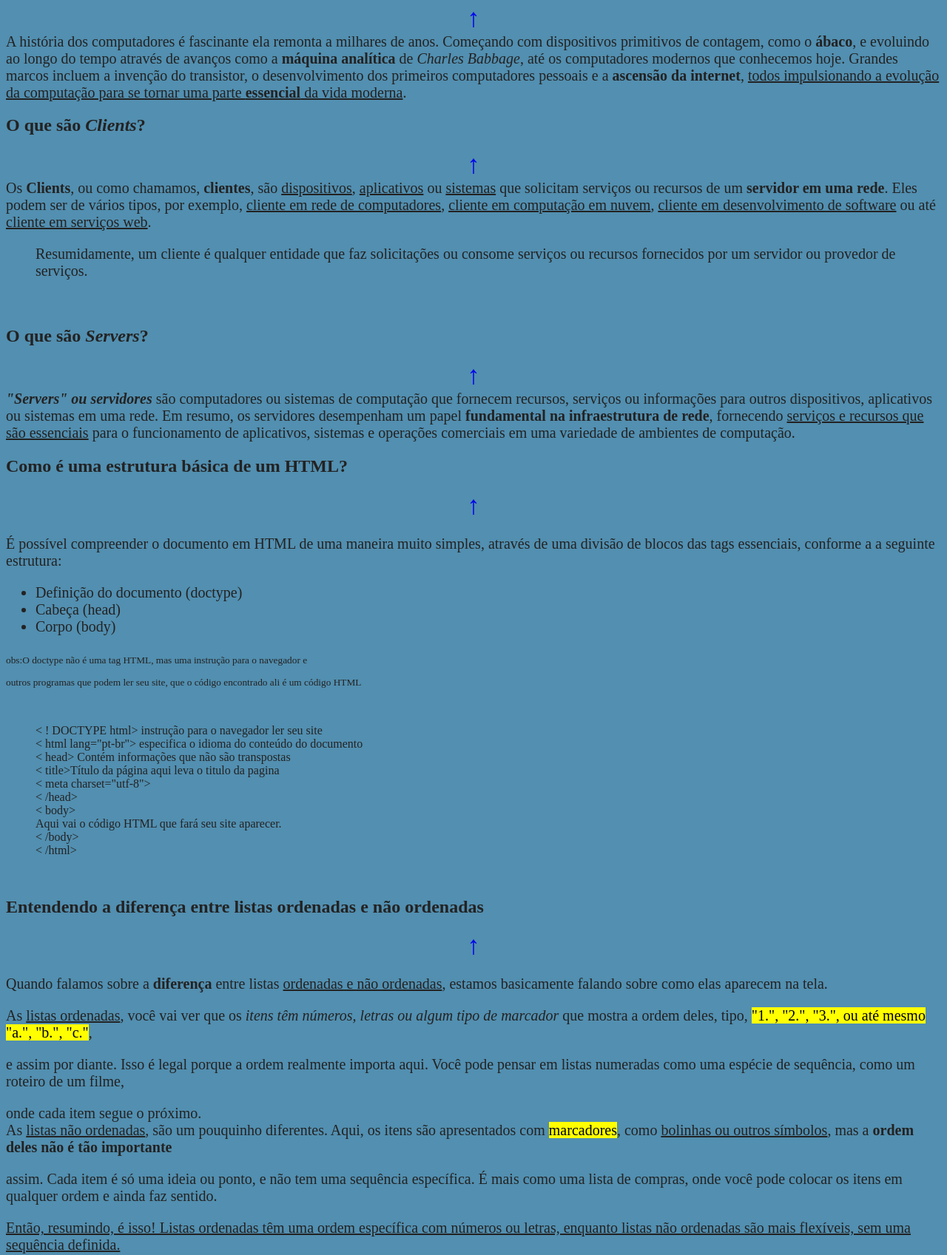
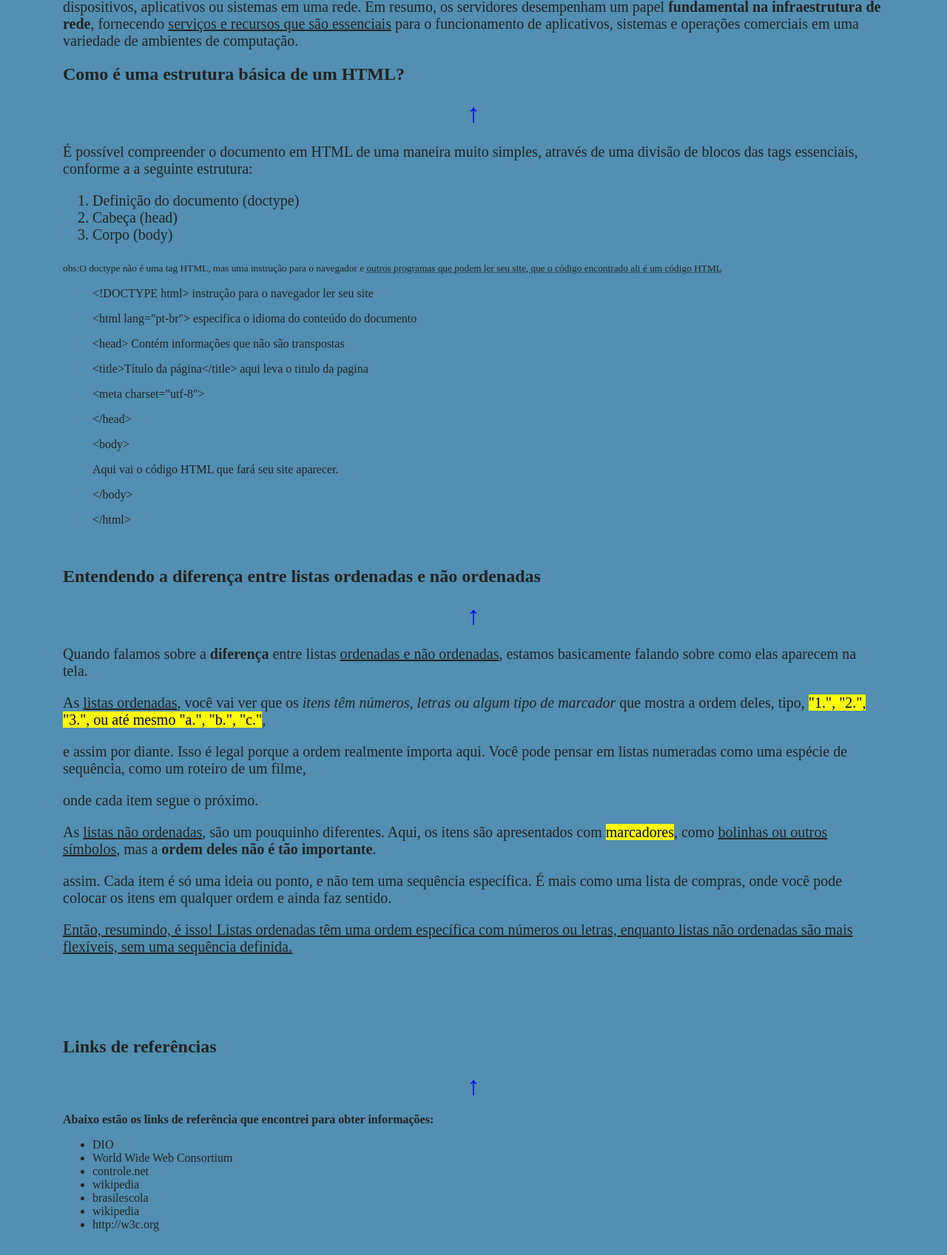
Before and after one commit to viniciusldiniz/Desafio-de-Projeto-Dio, a plain HTML site: page Index.html in a window 1280 px wide. Shown: the part 1017-2714 px from the top of the page at 74% size. Drawn offline with Linux system fonts and the light colour scheme.

Commit message:
Index.html
Uma pequena atualização no  index
inserindo umas tags e atualizando

```diff
--- a/Index.html
+++ b/Index.html
@@ -8,11 +8,10 @@
     <title>Página - Módulo I - Primeiros Passos com HTML</title>
 </head>
 
-<body style="background-color: rgb(82, 143, 176); color: rgb(35, 34, 34); margin: 35; padding: 50;">
+<body style="background-color: rgb(82, 143, 176); color: rgb(35, 34, 34); margin: 35px; padding: 50px;">
 
     <br>
-    <h1 style="text-align: center;">Módulo 1 - Primeiros Passos com
-        HTML</h1>
+    <h1 style="text-align: center;">Módulo 1 - Primeiros Passos com HTML</h1>
     <hr /> <!-- Hr serve para por uma linha na página -->
 
     <h2>Índice</h2>
@@ -42,64 +41,27 @@
     </ul>
 
     <br>
-    <br>
-    <br>
-    <br>
-    <br>
-    <br>
-    <br>
-    <br>
-    <br>
-    <br>
-    <br>
-    <br>
-    <br>
-    <br>
-    <br>
-    <!-- Junto do <span>, inseri o estilo para aumentar a fonte, visando melhorar a visibilidade. -->
-    <br>
-    <br>
-    <br>
-    <br>
-    <br>
-    <br>
-    <!-- Quis fazer essa quebra de linha para ficar algo mais dinâmico -->
-    <br>
-    <br>
-    <br>
-    <br>
-    <br>
-    <br>
-    <br>
-    <br> <!-- text-decoration: none --- usei para  remover  a decoração boba do texto-->
-    <br>
-    <br>
-    <br>
-    <br>
-    <br>
-    <br>
-    <br>
 
     <h2 id="História">História dos computadores</h2>
 
-    <center><a href="#" id="rolaraotopo" title="Voltar ao Topo" style="text-decoration: none;"><span
+    <center><a href="#rolaraotopo" title="Voltar ao Topo" style="text-decoration: none;"><span
                 style="font-size: 35px;">&#8593;</span></a></center>
     <!-- Link "âncoras" para voltar ao topo, essa &#8593 é a seta para cima -->
 
     <span style="font-size: 20px;"> A história dos computadores é fascinante
         ela remonta a milhares de anos. Começando com dispositivos
         primitivos de contagem, como o <a href="https://pt.wikipedia.org/wiki/%C3%81baco"
-            title="Click  aqui para saber mais sobre" target="blank"
+            title="Click  aqui para saber mais sobre" target="_blank"
             style="text-decoration: none; color: inherit;"><strong>ábaco</strong></a>,
         e evoluindo ao longo do tempo através de avanços como a <a
             href=" https://pt.wikipedia.org/wiki/M%C3%A1quina_anal%C3%ADtica" title="Click  aqui para saber mais sobre"
-            target="blank" style="text-decoration: none; color: inherit;"><strong>máquina
+            target="_blank" style="text-decoration: none; color: inherit;"><strong>máquina
                 analítica</strong> de <i>Charles Babbage</i></a>, até os
         computadores modernos que conhecemos hoje. Grandes marcos incluem a
         invenção do transistor, o desenvolvimento dos primeiros computadores
         pessoais e a <a
             href="https://brasilescola.uol.com.br/informatica/internet.htm#:~:text=Na%20d%C3%A9cada%20de%201980%2C%20a,de%205%20bilh%C3%B5es%20de%20usu%C3%A1rios."
-            title="Click  aqui para saber mais sobre" target="blank"
+            title="Click  aqui para saber mais sobre" target="_blank"
             style="text-decoration: none; color: inherit;"><strong>ascensão
                 da internet</strong></a>, <u>todos impulsionando a evolução
             da computação para se tornar uma parte
@@ -109,17 +71,17 @@
 
     <h2 id="Clients">O que são <i>Clients</i>?</h2>
 
-    <center><a href="#" id="rolaraotopo" title="Voltar ao Topo" style="text-decoration: none;"><span
+    <center><a href="#rolaraotopo" title="Voltar ao Topo" style="text-decoration: none;"><span
                 style="font-size: 35px;">&#8593;</span></a></center>
     <!-- Link para voltar ao topo, essa &#8593 é a seta para cima -->
 
     <span style="font-size: 20px;">Os <a href="https://pt.wikipedia.org/wiki/Cliente_(computa%C3%A7%C3%A3o)"
-            title="Click  aqui para saber mais sobre" target="blank"
+            title="Click  aqui para saber mais sobre" target="_blank"
             style="text-decoration: none; color: inherit;"><strong>Clients</strong></a>,
         ou como chamamos, <strong>clientes</strong>, são
         <u>dispositivos</u>, <u>aplicativos</u> ou <u>sistemas</u> que
         solicitam serviços ou recursos de um <a href="https://www.controle.net/faq/o-que-sao-servidores"
-            title="Click  aqui para saber mais sobre" target="blank"
+            title="Click  aqui para saber mais sobre" target="_blank"
             style="text-decoration: none; color: inherit;"><strong>servidor
                 em uma rede</strong></a>. Eles podem ser de vários tipos,
         por exemplo, <u>cliente em rede de computadores</u>, <u>cliente em
@@ -133,13 +95,13 @@
 
     <h2 id="Servers">O que são <i>Servers</i>?</h2>
 
-    <center><a href="#" id="rolaraotopo" title="Voltar ao Topo" style="text-decoration: none;"><span
+    <center><a href="#rolaraotopo" title="Voltar ao Topo" style="text-decoration: none;"><span
                 style="font-size: 35px;">&#8593;</span></a></center>
     <!-- Link para voltar ao topo, essa &#8593 é a seta para cima -->
 
     <span style="font-size: 20px;"><strong><i><a
                     href=" https://digitalpixel.com.br/wp-content/uploads/2013/06/o_que_e_um_servidor.jpg"
-                    target="blank" style="text-decoration: none; color: inherit;">"Servers"
+                    target="_blank" style="text-decoration: none; color: inherit;">"Servers"
                     ou servidores</a></i></strong> são computadores ou
         sistemas de computação que fornecem recursos, serviços ou
         informações para outros dispositivos, aplicativos ou sistemas em uma
@@ -153,38 +115,38 @@
 
     <h2 id="estruturabasica">Como é uma estrutura básica de um HTML?</h2>
 
-    <center><a href="#" id="rolaraotopo" title="Voltar ao Topo" style="text-decoration: none;"><span
+    <center><a href="#rolaraotopo" title="Voltar ao Topo" style="text-decoration: none;"><span
                 style="font-size: 35px;">&#8593;</span></a></center>
     <!-- Link para voltar ao topo, essa &#8593 é a seta para cima -->
     <span style="font-size: 20px;">
 
         <p>É possível compreender o documento em HTML de uma maneira muito simples, através de uma divisão de blocos das
             tags essenciais, conforme a a seguinte estrutura:</p>
-        <ul>
+        <ol>
             <li>Definição do documento (doctype)</li>
             <li>Cabeça (head)</li>
             <li>Corpo (body)</li>
-        </ul>
+        </ol>
     </span>
 
-    <small>obs:O doctype não é uma tag HTML, mas uma instrução para o navegador e <p>outros programas que podem ler seu
-            site, que o código encontrado ali é um código HTML</p>
+    <small>obs:O doctype não é uma tag HTML, mas uma instrução para o navegador e <abbr title="Outros programas que podem ler seu site">outros programas que podem ler seu
+            site, que o código encontrado ali é um código HTML</abbr>
     </small>
 
-    <BR>
+    <br>
 
 
     <blockquote>
-        < ! DOCTYPE html> instrução para o navegador ler seu site</br>
-            < html lang="pt-br"> especifica o idioma do conteúdo do documento</br>
-                < head> Contém informações que não são transpostas</br>
-                    < title>Título da página</title> aqui leva o titulo da pagina </br>
-                        < meta charset="utf-8"></br>
-                            < /head></br>
-                                < body></br>
-                                    Aqui vai o código HTML que fará seu site aparecer.</br>
-                                    < /body></br>
-                                        < /html></br>
+        <p>&lt;!DOCTYPE html&gt; instrução para o navegador ler seu site</p>
+        <p>&lt;html lang="pt-br"&gt; especifica o idioma do conteúdo do documento</p>
+        <p>&lt;head&gt; Contém informações que não são transpostas</p>
+        <p>&lt;title&gt;Título da página&lt;/title&gt; aqui leva o titulo da pagina</p>
+        <p>&lt;meta charset="utf-8"&gt;</p>
+        <p>&lt;/head&gt;</p>
+        <p>&lt;body&gt;</p>
+        <p>Aqui vai o código HTML que fará seu site aparecer.</p>
+        <p>&lt;/body&gt;</p>
+        <p>&lt;/html&gt;</p>
     </blockquote>
 
     <br>
@@ -192,21 +154,21 @@
     <h2 id="diferençaLieOl">Entendendo a diferença entre listas ordenadas e
         não ordenadas</h2>
 
-    <center><a href="#" id="rolaraotopo" title="Voltar ao Topo" style="text-decoration: none;"><span
+    <center><a href="#rolaraotopo" title="Voltar ao Topo" style="text-decoration: none;"><span
                 style="font-size: 35px;">&#8593;</span></a></center>
     <!-- Link para voltar ao topo, essa &#8593 é a seta para cima -->
     <span style="font-size: 20px;">
-        <P>Quando falamos sobre a <strong>diferença</strong> entre listas <u>ordenadas e não ordenadas</u>, estamos
-            basicamente falando sobre como elas aparecem na tela.</P>
+        <p>Quando falamos sobre a <strong>diferença</strong> entre listas <u>ordenadas e não ordenadas</u>, estamos
+            basicamente falando sobre como elas aparecem na tela.</p>
 
-        As <u>listas ordenadas</u>, você vai ver que os <i>itens têm números, letras ou algum tipo de marcador</i> que
+        <p>As <u>listas ordenadas</u>, você vai ver que os <i>itens têm números, letras ou algum tipo de marcador</i> que
             mostra a ordem deles, tipo, <mark>"1.", "2.", "3.", ou até mesmo "a.", "b.", "c."</mark>,<p> e assim por diante.
                 Isso é legal porque a ordem realmente importa aqui. Você pode pensar em listas numeradas como uma espécie de
-            sequência, como um roteiro de um filme, </p>onde cada item segue o próximo.<br>
+                sequência, como um roteiro de um filme, </p>onde cada item segue o próximo.</p>
 
-        As <u>listas não ordenadas</u>, são um pouquinho diferentes. Aqui, os itens são apresentados com
+        <p>As <u>listas não ordenadas</u>, são um pouquinho diferentes. Aqui, os itens são apresentados com
             <mark>marcadores</mark>, como <u>bolinhas ou outros símbolos</u>, mas a <strong>ordem deles não é tão
-            importante</strong>
+                importante</strong>.
             <p> assim. Cada item é só uma ideia ou ponto, e não tem uma sequência específica. É mais como uma lista de
                 compras, onde você pode colocar os itens em qualquer ordem e ainda faz sentido.</p>
 
@@ -215,15 +177,15 @@
     </span>
 
 
-    </br>
-    </br>
-    </br>
-    </br>
-    </br>
-    </br>
+    <br>
+    <br>
+    <br>
+    <br>
+    <br>
+    <br>
     <h2 id="Links">Links de referências</h2>
 
-    <center><a href="#" id="rolaraotopo" title="Voltar ao Topo" style="text-decoration: none;"><span
+    <center><a href="#rolaraotopo" title="Voltar ao Topo" style="text-decoration: none;"><span
                 style="font-size: 35px;">&#8593;</span></a></center>
     <!-- Link para voltar ao topo, essa &#8593 é a seta para cima -->
 
@@ -237,17 +199,13 @@
                 style="text-decoration: none; color: inherit;">controle.net</a></li>
         <li><a href="https://pt.wikipedia.org/wiki/Cliente_(computa%C3%A7%C3%A3o)"
                 style="text-decoration: none; color: inherit;">wikipedia</a></li>
-        <li><a href="    https://brasilescola.uol.com.br/informatica/internet.htm#:~:text=Na%20d%C3%A9cada%20de%201980%2C%20a,de%205%20bilh%C3%B5es%20de%20usu%C3%A1rios.
-            " style="text-decoration: none; color: inherit;">brasilescola</a></li>
+        <li><a href="    https://brasilescola.uol.com.br/informatica/internet.htm#:~:text=Na%20d%C3%A9cada%20de%201980%2C%20a,de%205%20bilh%C3%B5es%20de%20usu%C3%A1rios."
+                style="text-decoration: none; color: inherit;">brasilescola</a></li>
         <li><a href=" https://pt.wikipedia.org/wiki/M%C3%A1quina_anal%C3%ADtica"
                 style="text-decoration: none; color: inherit;">wikipedia</a></li>
         <li><a href="#" style="text-decoration: none; color: inherit;">http://w3c.org</a></li>
     </ul>
 
-
-
-
-
 </body>
 
 </html>
```
Lines whose indentation alone changed are shown as unchanged.
